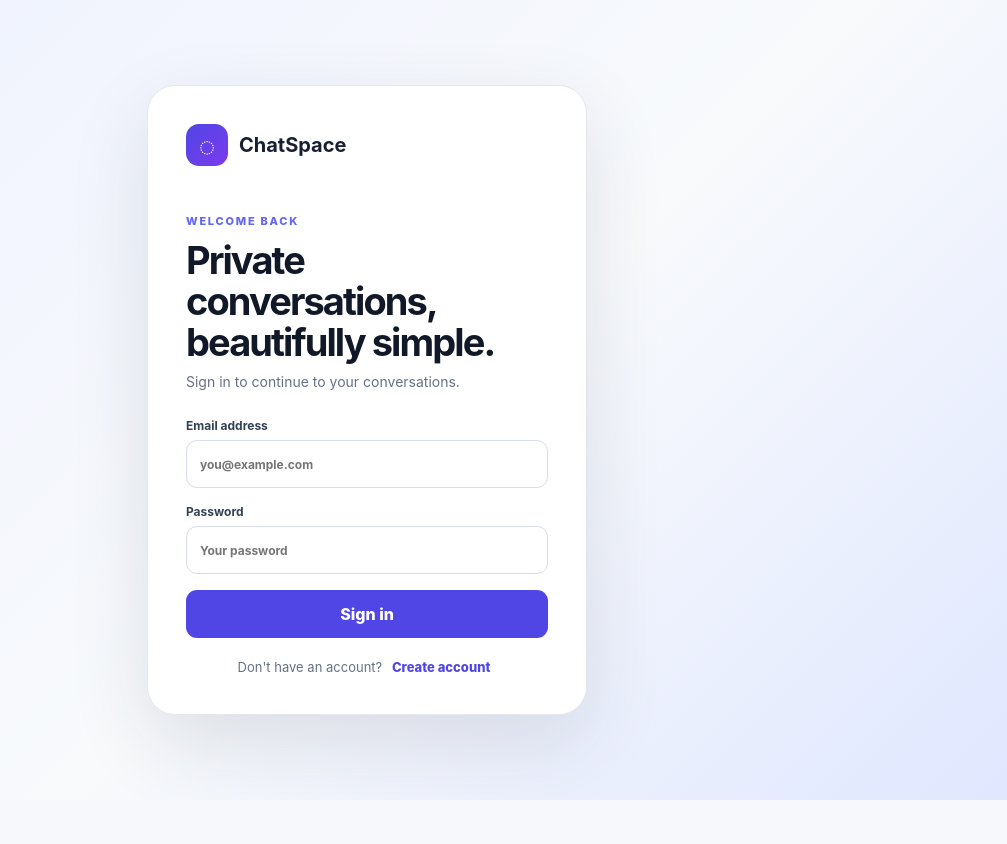
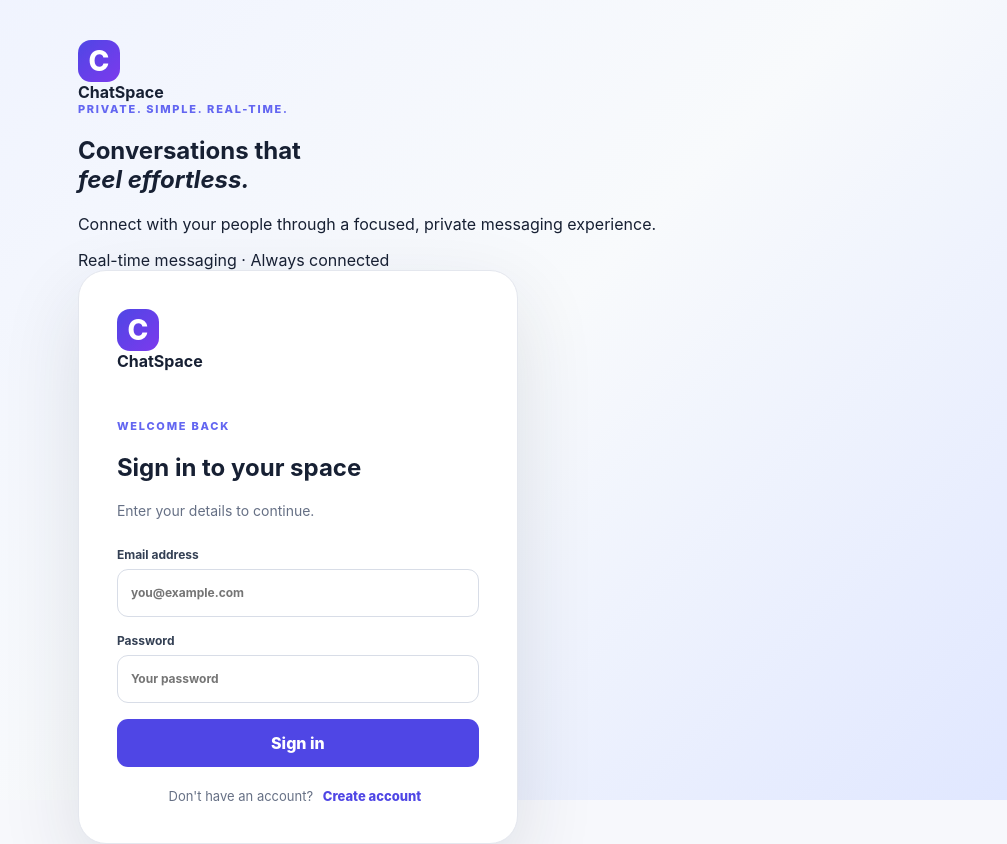
Before and after one commit to gunasekhar7093/My-react-apps, a React (Vite) app: page /login in a window 1280 px wide. Shown: the whole page, without its empty margins (273-1280 px from the left). Before the commit the page ends 800 px from the top, so only its background shows below. Built offline with nearby package versions, Linux system fonts and the light colour scheme.

Commit message:
Polish login experience

```diff
--- a/src/components/LoginPage.jsx
+++ b/src/components/LoginPage.jsx
@@ -11,9 +11,19 @@ export default function LoginPage({ loading, notice, onSubmit, onRegister }) {
 
   return (
     <main className="auth-screen">
-      <section className="auth-panel">
-        <div className="auth-brand"><div className="brand-mark">◌</div><strong>ChatSpace</strong></div>
-        <div className="auth-copy"><span className="eyebrow">WELCOME BACK</span><h1>Private conversations,<br />beautifully simple.</h1><p>Sign in to continue to your conversations.</p></div>
+      <section className="auth-shell">
+        <div className="auth-showcase">
+          <div className="showcase-brand"><span className="brand-mark">C</span><strong>ChatSpace</strong></div>
+          <div className="showcase-content">
+            <span className="eyebrow">PRIVATE. SIMPLE. REAL-TIME.</span>
+            <h1>Conversations that<br /><em>feel effortless.</em></h1>
+            <p>Connect with your people through a focused, private messaging experience.</p>
+          </div>
+          <div className="showcase-footer"><span className="showcase-dot" /> Real-time messaging · Always connected</div>
+        </div>
+        <div className="auth-panel">
+          <div className="auth-mobile-brand"><span className="brand-mark">C</span><strong>ChatSpace</strong></div>
+          <div className="auth-copy"><span className="eyebrow">WELCOME BACK</span><h2>Sign in to your space</h2><p>Enter your details to continue.</p></div>
           <form className="auth-form" onSubmit={submit}>
             <label>Email address<input type="email" value={username} onChange={(e) => setUsername(e.target.value)} placeholder="you@example.com" autoComplete="email" required /></label>
             <label>Password<input type="password" value={password} onChange={(e) => setPassword(e.target.value)} placeholder="Your password" autoComplete="current-password" required /></label>
@@ -21,6 +31,7 @@ export default function LoginPage({ loading, notice, onSubmit, onRegister }) {
             <button className="primary-button" disabled={loading}>{loading ? 'Signing in…' : 'Sign in'}</button>
           </form>
           <p className="auth-switch">Don't have an account? <button onClick={onRegister}>Create account</button></p>
+        </div>
       </section>
     </main>
   )
```
Lines whose indentation alone changed are shown as unchanged.
